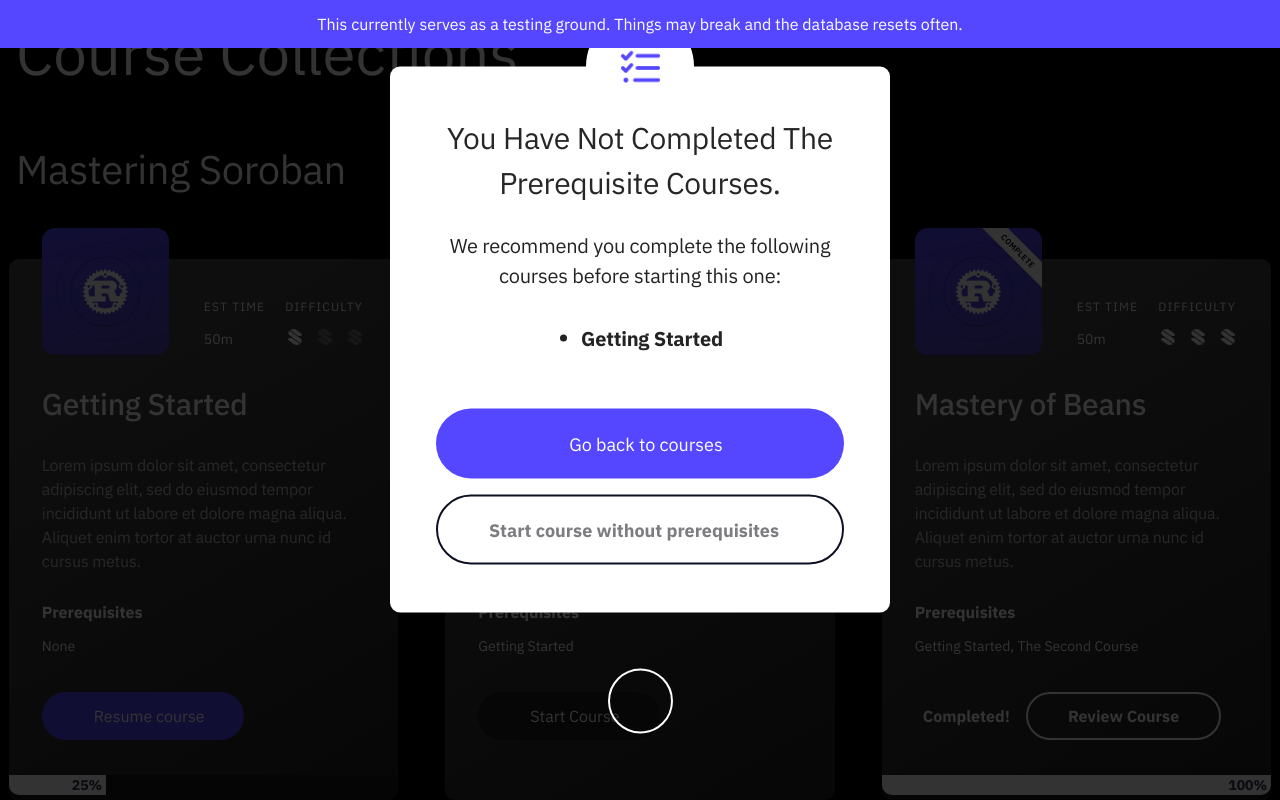
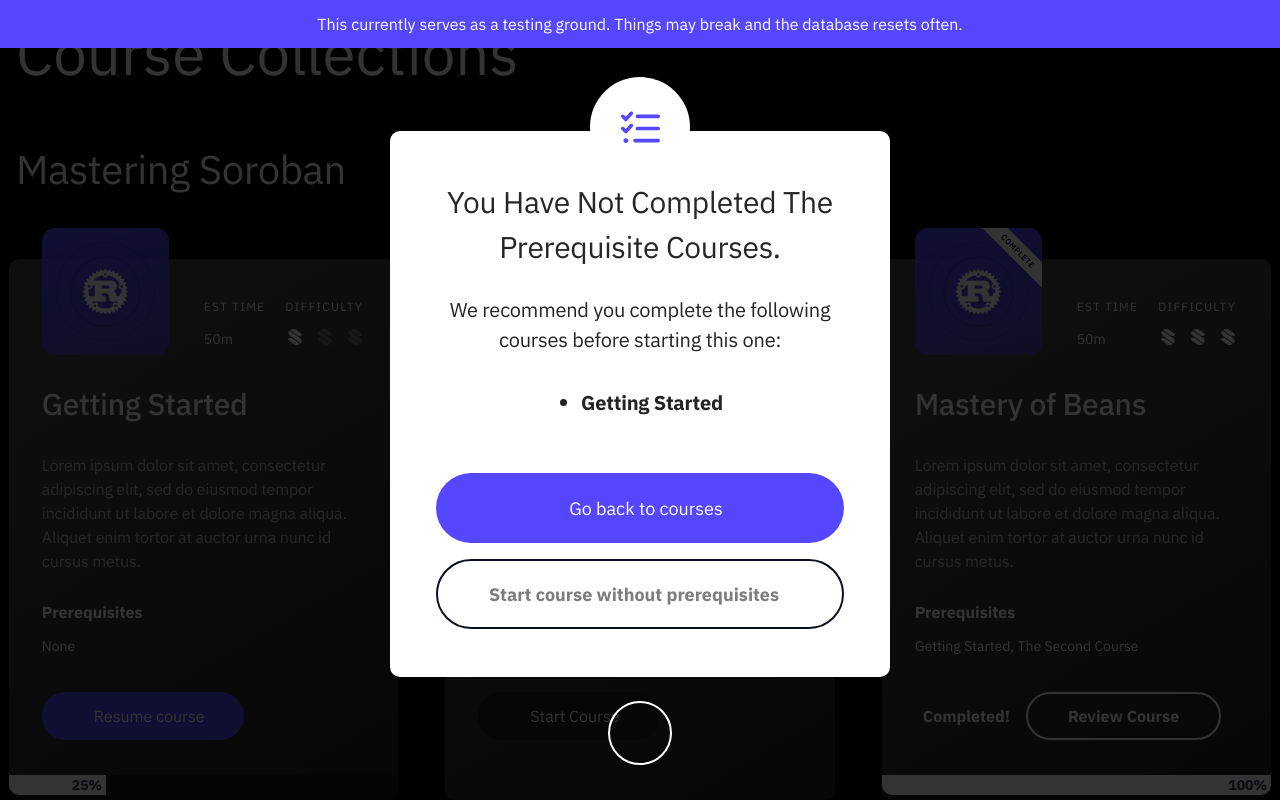
Before and after one commit to Soroban-Learn/soroban-learn-new, a Next.js app: page /courses in a window 1280 px wide. Both pictures are taken after a click on the button "Start Course". Shown: the part 201-1001 px from the top of the page. Built offline with nearby package versions, Linux system fonts and the light colour scheme.

Commit message:
modal fixes

```diff
--- a/src/components/CourseModal/CourseModal.tsx
+++ b/src/components/CourseModal/CourseModal.tsx
@@ -1,9 +1,9 @@
-import React from 'react';
-import Modal from '../common/Modal';
-import Button from '../common/Button';
-import ModalLogo from '../common/ModalLogo';
+import React from "react";
+import Modal from "../common/Modal";
+import Button from "../common/Button";
+import ModalLogo from "../common/ModalLogo";
 
-import logo from '@/assets/images/list-check.png';
+import ListCheckIcon from "@/assets/images/list-check.svg";
 
 type Props = {
   isOpenModal: boolean;
@@ -22,22 +22,30 @@ const CourseModal: React.FC<Props> = ({
     <Modal
       open={isOpenModal}
       onClose={onHandleCloseModal}
-      className='!bg-transparent py-0'
+      className="!bg-transparent py-0"
+      closeOnBackdropClick
+      withIcon
     >
-      <ModalLogo photo={logo} height={40} width={40} className='top-[-22px]' />
-      <div className='w-full bg-white rounded-[10px] px-[30px] sm:px-[46px] pt-12 pb-[48px] text-center'>
-        <h2 className='text-modal-title text-[30px] capitalize tracking-[-0.3px] mb-[26px]'>
+      <div className="grid gap-4 mb-6">
+        <ModalLogo
+          photo={ListCheckIcon}
+          height={40}
+          width={40}
+          className="top-[-22px]"
+        />
+        <div className="w-full bg-white rounded-[10px] px-[30px] sm:px-[46px] pt-12 pb-[48px] text-center">
+          <h2 className="text-modal-title text-[30px] capitalize tracking-[-0.3px] mb-[26px]">
             You have not completed the prerequisite courses.
           </h2>
-        <p className='text-dark-gray text-[20px] tracking-[-0.2px] mb-[33px]'>
+          <p className="text-dark-gray text-[20px] tracking-[-0.2px] mb-[33px]">
             We recommend you complete the following courses before starting this
             one:
           </p>
 
-        <ul className='mb-[55px] list-disc pl-6 flex flex-col items-center justify-center'>
+          <ul className="mb-[55px] list-disc pl-6 flex flex-col items-center justify-center">
             {inCompleted.map((incomplete) => (
               <li
-              className='text-dark-gray font-bold text-[20px] tracking-[-0.2px] '
+                className="text-dark-gray font-bold text-[20px] tracking-[-0.2px] "
                 key={incomplete}
               >
                 {incomplete}
@@ -45,30 +53,29 @@ const CourseModal: React.FC<Props> = ({
             ))}
           </ul>
 
-        <div className='flex flex-col items-center gap-4'>
+          <div className="flex flex-col items-center gap-4">
             <Button
-            label='Go back to courses'
-            className='rounded-[50px] w-full h-[70px] text-[16px] sm:text-[18px]'
-            icon={<i className='fas fa-arrow-left' />}
+              label="Go back to courses"
+              className="rounded-[50px] w-full h-[70px] text-[16px] sm:text-[18px]"
+              icon={<i className="fas fa-arrow-left" />}
               onClick={onHandleCloseModal}
             />
 
             <Button
-            label='Start course without prerequisites'
-            className='rounded-[50px] w-full h-[70px] text-gray-primary text-[16px] sm:text-[18px] font-black border-2 border-border-btn'
-            customBgColor='inherit'
-            nextIcon={<i className='fas fa-arrow-right' />}
+              label="Start course without prerequisites"
+              className="rounded-[50px] w-full h-[70px] text-gray-primary text-[16px] sm:text-[18px] font-black border-2 border-border-btn"
+              customBgColor="inherit"
+              nextIcon={<i className="fas fa-arrow-right" />}
             />
           </div>
         </div>
+      </div>
 
-      <div className='mt-14 text-center'>
       <div
-          className='rounded-full border-2 border-white h-[65px] w-[65px] flex items-center justify-center mx-auto cursor-pointer'
+        className="rounded-full border-2 border-white h-[64px] w-[64px] flex items-center justify-center mx-auto cursor-pointer"
         onClick={onHandleCloseModal}
       >
-          <i className='fal fa-times text-[23px]' />
-        </div>
+        <i className="fal fa-times text-[26px]" />
       </div>
     </Modal>
   );
--- a/src/components/common/Modal/Modal.tsx
+++ b/src/components/common/Modal/Modal.tsx
@@ -1,7 +1,11 @@
 import type { FC, PropsWithChildren } from "react";
 import { useCallback, useEffect, useState } from "react";
 import cx from "classnames";
-import { disableBodyScroll, enableBodyScroll, clearAllBodyScrollLocks } from 'body-scroll-lock';
+import {
+  disableBodyScroll,
+  enableBodyScroll,
+  clearAllBodyScrollLocks,
+} from "body-scroll-lock";
 
 // Components
 // import Portal from "@/components/common/Portal";
@@ -12,6 +16,7 @@ export interface ModalProps {
   closeOnBackdropClick?: boolean;
   open: boolean;
   onClose: () => void;
+  withIcon?: boolean;
 }
 
 const Modal: FC<PropsWithChildren<ModalProps>> = ({
@@ -21,6 +26,7 @@ const Modal: FC<PropsWithChildren<ModalProps>> = ({
   className,
   children,
   onClose,
+  withIcon = false,
 }) => {
   const [modalElement, setModalElement] = useState<HTMLDivElement>();
 
@@ -42,19 +48,22 @@ const Modal: FC<PropsWithChildren<ModalProps>> = ({
     }
     return () => {
       clearAllBodyScrollLocks();
-    }
+    };
   }, [open, modalElement]);
 
   if (!open) return null;
 
   return (
-
-      <div className="fixed top-0 left-0 z-30 w-full h-full overflow-auto">
+    <div
+      className={`fixed top-0 left-0 z-30 w-full h-full overflow-auto ${
+        withIcon ? "mt-12" : ""
+      } `}
+    >
       <div
         className={cx(
           "w-full h-full bg-black/80",
           "fixed top-0 left-0 z-10",
-            backdropClassName,
+          backdropClassName
         )}
         onClick={handleClose}
       />
@@ -64,15 +73,14 @@ const Modal: FC<PropsWithChildren<ModalProps>> = ({
           "absolute left-1/2 -translate-x-1/2 -translate-y-1/2",
           "animate-pop-up",
           "relative z-20",
-            className,
+          className
         )}
         ref={modalRef}
       >
         {children}
       </div>
     </div>
-
-  )
-}
+  );
+};
 
 export default Modal;
--- a/src/components/common/ModalLogo/ModalLogo.tsx
+++ b/src/components/common/ModalLogo/ModalLogo.tsx
@@ -1,9 +1,9 @@
-import cx from 'classnames';
-import Image, { StaticImageData } from 'next/image';
+import cx from "classnames";
+import Image, { StaticImageData } from "next/image";
 
-import React, { ComponentPropsWithoutRef } from 'react';
+import React, { ComponentPropsWithoutRef } from "react";
 
-interface Props extends ComponentPropsWithoutRef<'div'> {
+interface Props extends ComponentPropsWithoutRef<"div"> {
   photo: StaticImageData;
   height?: number;
   width?: number;
@@ -12,12 +12,12 @@ interface Props extends ComponentPropsWithoutRef<'div'> {
 const ModalLogo: React.FC<Props> = ({ photo, height, width, className }) => (
   <div
     className={cx(
-      'w-[108px] h-[108px] absolute -top-12 left-0 right-0 bg-white rounded-full',
-      'flex justify-center items-center mx-auto',
+      "w-[100px] h-[100px] absolute -top-4 left-0 right-0 bg-white rounded-full",
+      "flex justify-center items-center mx-auto",
       className
     )}
   >
-    <Image src={photo} width={width} height={height} alt='Logo' />
+    <Image src={photo} width={width} height={height} alt="Logo" />
   </div>
 );
 
--- a/src/containers/exercise/Sidebar/Sidebar.tsx
+++ b/src/containers/exercise/Sidebar/Sidebar.tsx
@@ -64,9 +64,6 @@ const Sidebar = ({ exerciseData }: { exerciseData: ExerciseListItem[] }) => {
   }, []);
 
   const validateExerciseHandler = () => {
-    console.log("[[[blockedRanges]]]", blockedRanges);
-    console.log("[[[lineNumbers]]]", lineNumbers);
-
     if (!currentExercise) {
       return;
     }
```
Also changed, not shown: src/app/courses/page.tsx (+18 -16 lines), src/assets/images/list-check.png (deleted), src/assets/images/list-check.svg (added). Lines whose indentation alone changed are shown as unchanged.
